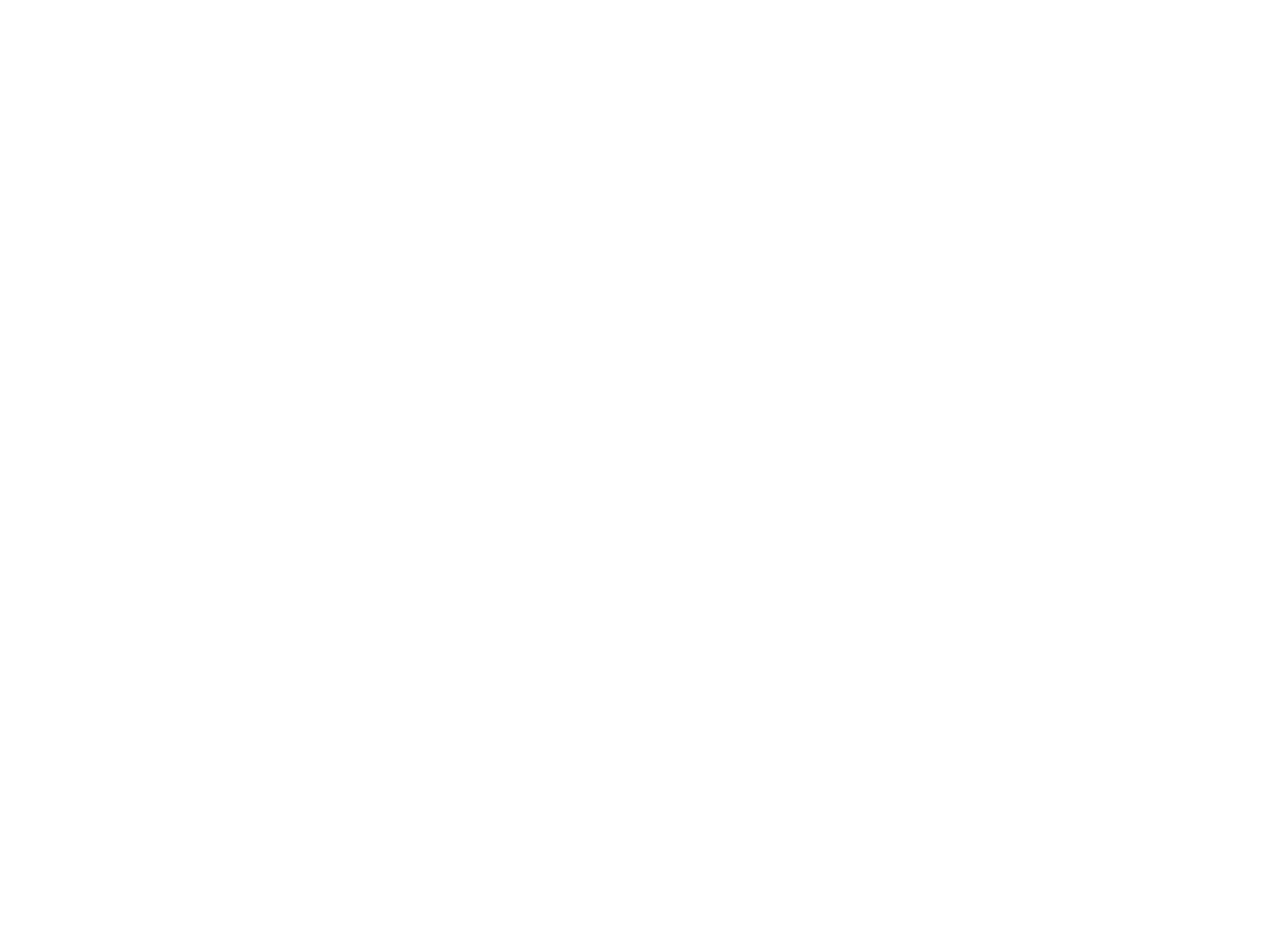
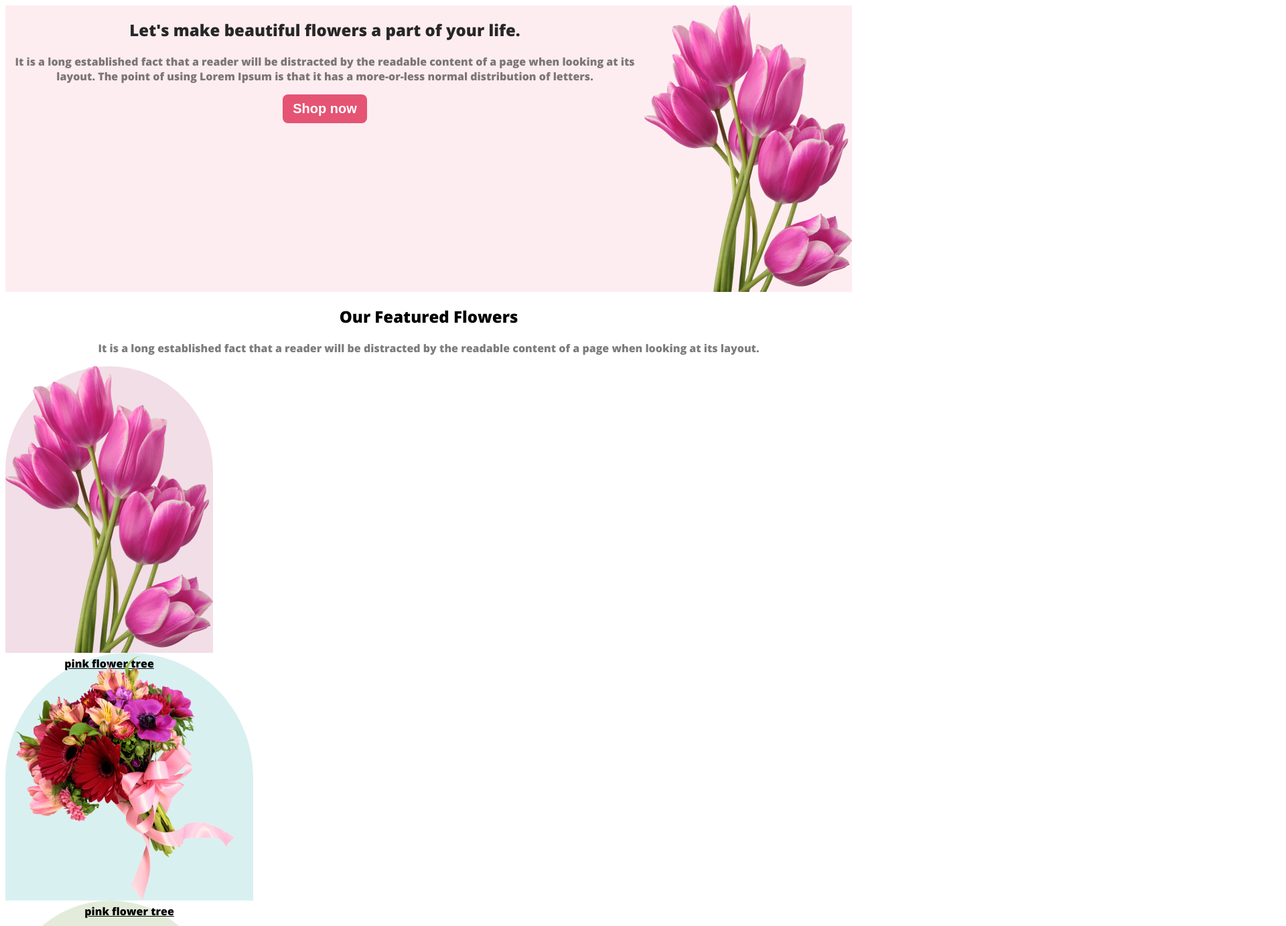
Before and after one commit to Jahan213/Flower-Shop, a plain HTML site: page index.html in a window 1280 px wide. Shown: the top 1383 px of the page at 67% size, 1920 px wide, since content can reach past the window. Before the commit the page ends 800 px from the top, so only its background shows below. Drawn offline with nearby package versions, Linux system fonts and the light colour scheme.

Commit message:
added some info

```diff
--- a/index.html
+++ b/index.html
@@ -4,13 +4,55 @@
     <meta charset="UTF-8">
     <meta name="viewport" content="width=device-width, initial-scale=1.0">
     <title>Online Flower Shop</title>
+    <link rel="preconnect" href="https://fonts.googleapis.com">
+<link rel="preconnect" href="https://fonts.gstatic.com" crossorigin>
+<link href="https://fonts.googleapis.com/css2?family=Open+Sans:wght@800&display=swap" rel="stylesheet">
+    <link rel="stylesheet" href="styles/index.css">
 </head>
 <body>
-    <header>
+    <header class="header">
+         <div class="banner">
+            <div class="banner-content">
+                <h2 class="banner-greeting">Let's make beautiful flowers a part of your life.</h3>
+                    <p class="banner-description">It is a long established fact that a reader will be distracted by the readable content of a page when looking at its layout. The point of using Lorem Ipsum is that it has a more-or-less normal distribution of letters.</p>
+                    <button class="btn-primary">Shop now</button>
+            </div>
+            <img class="picture" src="Flower Asset/pngwing 6.png" alt="">
+        </div>
 
     </header>
     <main>
+       <section>
+        <div class="des">
+            <h2 class="head">Our Featured Flowers</h2>
+            <p class="paragraph">It is a long established fact that a reader will be distracted by the readable content of a page when looking at its layout.</p>
+           <div class="flowersets">
 
+           </div> <div class="flowerset1">
+                <img src="Flower Asset/pngwing 6.png" alt="">
+                <u>pink flower tree</u>
+            </div>
+            <div class="flowerset2">
+                <img src="Flower Asset/pngwing 5.png" alt="">
+                <u>pink flower tree</u>
+            </div>
+            <div class="flowerset3">
+                <img src="Flower Asset/pngwing 7.png" alt="">
+                <u>pink flower tree</u>
+            </div>
+        </div>
+    </div>
+       </section>
+       <section class="discount">
+        <div>
+           <div class="dis-des">
+            <h3 class="had">Hot Deal ! Sale Up To 25% Off</h3>
+            <p class="dis-para">It is a long established fact that a reader will be distracted by the readable content of a page when looking at its layout.</p>
+            <button id="deal" class="btn-primary">Sign Up</button>
+        </div>
+        <img class="img" src="Flower Asset/pngwing 8.png" alt="">
+    </div>
+       </section>
     </main>
     <footer>
 
--- /dev/null
+++ b/styles/index.css
@@ -0,0 +1,115 @@
+body{
+    font-family: 'Open Sans', sans-serif;
+}
+.banner{
+    display: flex;
+    color: #272727;
+    border: 190px 95px 0px 240px;
+    text-align: bottom-center;
+    justify-content: space-around;
+
+}
+.btn-primary{
+    background-color: #E55473;
+    border: 0  ;
+    color: #FFF;
+    font-size: 20px;
+    font-weight: 700;
+    padding: 10px 15px ;
+    border-radius: 8px;
+
+}
+.header{
+    background: rgba(229, 84, 115, 0.10);
+}
+.banner-content{
+    text-align: center;
+}
+.banner-description{
+    color: rgba(39, 39, 39, 0.60);
+    border-top: 32px;
+    border-bottom: 32px ;
+    border: 32px 170px 32px 240px;
+
+}
+.picture{
+    border: 50px 240px 0px 97px;
+}
+.banner-greeting{
+    border: 190px 97px 32px 250px;
+
+}
+.flowersets{
+    display: flex;
+}
+.head{
+    text-align: middle;
+}
+.flowerset1{
+    border-radius: 300px 300px 0px 0px;
+background: rgba(167, 33, 98, 0.15);
+width: 464px;
+height: 538px;
+flex-shrink: 0;
+width: 310px;
+height: 428px;
+
+}
+.flowerset2{
+    border-radius: 300px 300px 0px 0px;
+background: rgba(5, 151, 160, 0.15);
+width: 464px;
+height: 538px;
+flex-shrink: 0;
+width: 370px;
+height: 370px;
+}
+.flowerset3{
+    border-radius: 300px 300px 0px 0px;
+background: rgba(71, 125, 17, 0.15);
+width: 464px;
+height: 538px;
+width: 314px;
+height: 471px;
+flex-shrink: 0;
+
+
+}
+.des{
+    text-align: center;
+}
+.paragraph{
+    color: rgba(39, 39, 39, 0.60);
+text-align: center;
+}
+.discount{
+    border-radius: 8px;
+background: rgba(229, 84, 115, 0.05);
+width: 1922px;
+height: 620px;
+flex-shrink: 0;
+}
+
+.had{
+    color: #272727;
+    font-family: Lato;
+    font-size: 40px;
+    text-align: center;
+    font-weight: 800;
+
+}
+.dis-para{
+    color: rgba(39, 39, 39, 0.60);
+text-align: center;
+font-family: Lato;
+font-size: 18px;
+
+font-weight: 400;
+line-height: 30px;
+}
+.img{
+    align-items: self-end;
+}
+#deal{
+    text-align: center;
+}
```
Also changed, not shown: Flower Asset/Flower 01.png (added), Flower Asset/Group 57.png (added), Flower Asset/Group 58.png (added), Flower Asset/Group 59.png (added), Flower Asset/Rectangle 4.png (added), Flower Asset/Rectangle 5.png (added), Flower Asset/Rectangle 6.png (added), Flower Asset/Rectangle 9.png (added), Flower Asset/pngwing 10.png (added), Flower Asset/pngwing 5.png (added), Flower Asset/pngwing 6.png (added), Flower Asset/pngwing 7.png (added), Flower Asset/pngwing 8.png (added).
